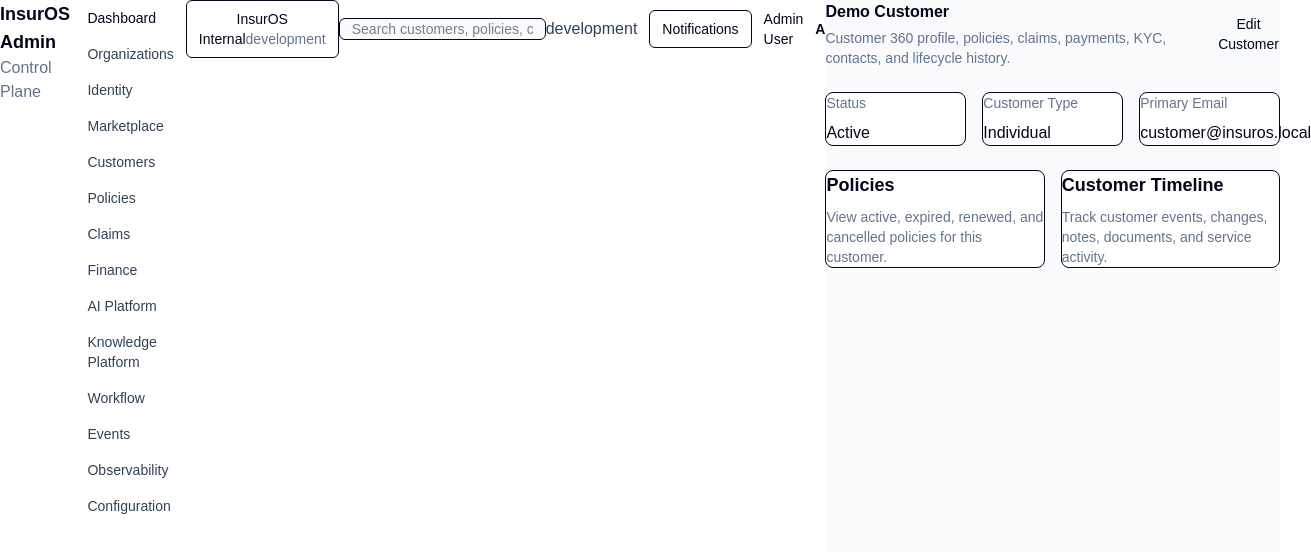
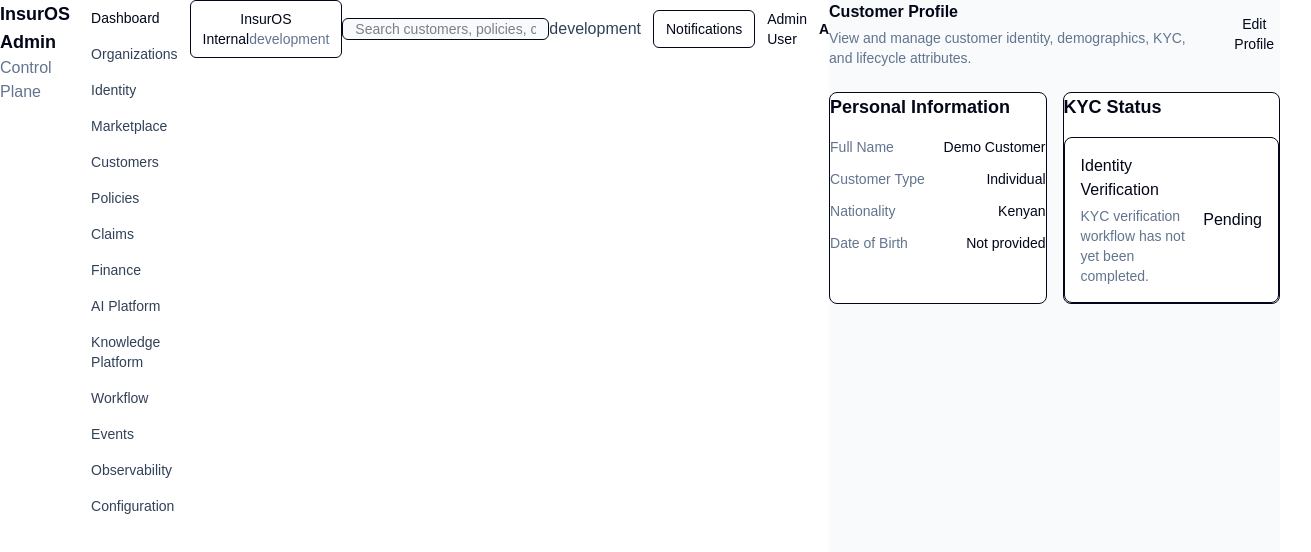
Before and after one commit to Bucrepinfo-lab/InsurOS, a Next.js app in the folder apps/admin/: page /dashboard/customers/demo-customer in a window 1280 px wide. Shown: the top 552 px of the page, 1311 px wide, since content can reach past the window. Built offline with nearby package versions, Linux system fonts and the light colour scheme; no server answers.

Commit message:
feat(customers): add customer profile page foundation

```diff
--- a/apps/admin/src/app/dashboard/customers/[customerId]/page.tsx
+++ b/apps/admin/src/app/dashboard/customers/[customerId]/page.tsx
@@ -1,53 +1,55 @@
 import { Badge, Button, Card, CardContent, DomainModulePage } from '@insuros/ui';
 
-export default function CustomerDetailPage() {
+export default function CustomerProfilePage() {
   return (
     <DomainModulePage
-      title='Demo Customer'
-      description='Customer 360 profile, policies, claims, payments, KYC, contacts, and lifecycle history.'
-      actions={<Button>Edit Customer</Button>}
+      title='Customer Profile'
+      description='View and manage customer identity, demographics, KYC, and lifecycle attributes.'
+      actions={<Button>Edit Profile</Button>}
     >
-      <div className='grid gap-4 lg:grid-cols-3'>
+      <div className='grid gap-4 lg:grid-cols-2'>
         <Card>
           <CardContent>
-            <p className='text-sm text-slate-500'>Status</p>
-            <div className='mt-2'>
-              <Badge tone='success'>Active</Badge>
-            </div>
+            <h2 className='text-lg font-semibold text-slate-950'>Personal Information</h2>
+
+            <dl className='mt-4 grid gap-3 text-sm'>
+              <div className='flex justify-between gap-4'>
+                <dt className='text-slate-500'>Full Name</dt>
+                <dd className='font-medium text-slate-950'>Demo Customer</dd>
+              </div>
+
+              <div className='flex justify-between gap-4'>
+                <dt className='text-slate-500'>Customer Type</dt>
+                <dd className='font-medium text-slate-950'>Individual</dd>
+              </div>
+
+              <div className='flex justify-between gap-4'>
+                <dt className='text-slate-500'>Nationality</dt>
+                <dd className='font-medium text-slate-950'>Kenyan</dd>
+              </div>
+
+              <div className='flex justify-between gap-4'>
+                <dt className='text-slate-500'>Date of Birth</dt>
+                <dd className='font-medium text-slate-950'>Not provided</dd>
+              </div>
+            </dl>
           </CardContent>
         </Card>
 
         <Card>
           <CardContent>
-            <p className='text-sm text-slate-500'>Customer Type</p>
-            <p className='mt-2 font-medium text-slate-950'>Individual</p>
-          </CardContent>
-        </Card>
+            <h2 className='text-lg font-semibold text-slate-950'>KYC Status</h2>
 
-        <Card>
-          <CardContent>
-            <p className='text-sm text-slate-500'>Primary Email</p>
-            <p className='mt-2 font-medium text-slate-950'>customer@insuros.local</p>
-          </CardContent>
-        </Card>
-      </div>
+            <div className='mt-4 flex items-center justify-between rounded-lg border p-4'>
+              <div>
+                <p className='font-medium text-slate-950'>Identity Verification</p>
+                <p className='mt-1 text-sm text-slate-500'>
+                  KYC verification workflow has not yet been completed.
+                </p>
+              </div>
 
-      <div className='mt-6 grid gap-4 lg:grid-cols-2'>
-        <Card>
-          <CardContent>
-            <h2 className='text-lg font-semibold text-slate-950'>Policies</h2>
-            <p className='mt-2 text-sm text-slate-500'>
-              View active, expired, renewed, and cancelled policies for this customer.
-            </p>
-          </CardContent>
-        </Card>
-
-        <Card>
-          <CardContent>
-            <h2 className='text-lg font-semibold text-slate-950'>Customer Timeline</h2>
-            <p className='mt-2 text-sm text-slate-500'>
-              Track customer events, changes, notes, documents, and service activity.
-            </p>
+              <Badge tone='warning'>Pending</Badge>
+            </div>
           </CardContent>
         </Card>
       </div>
```
